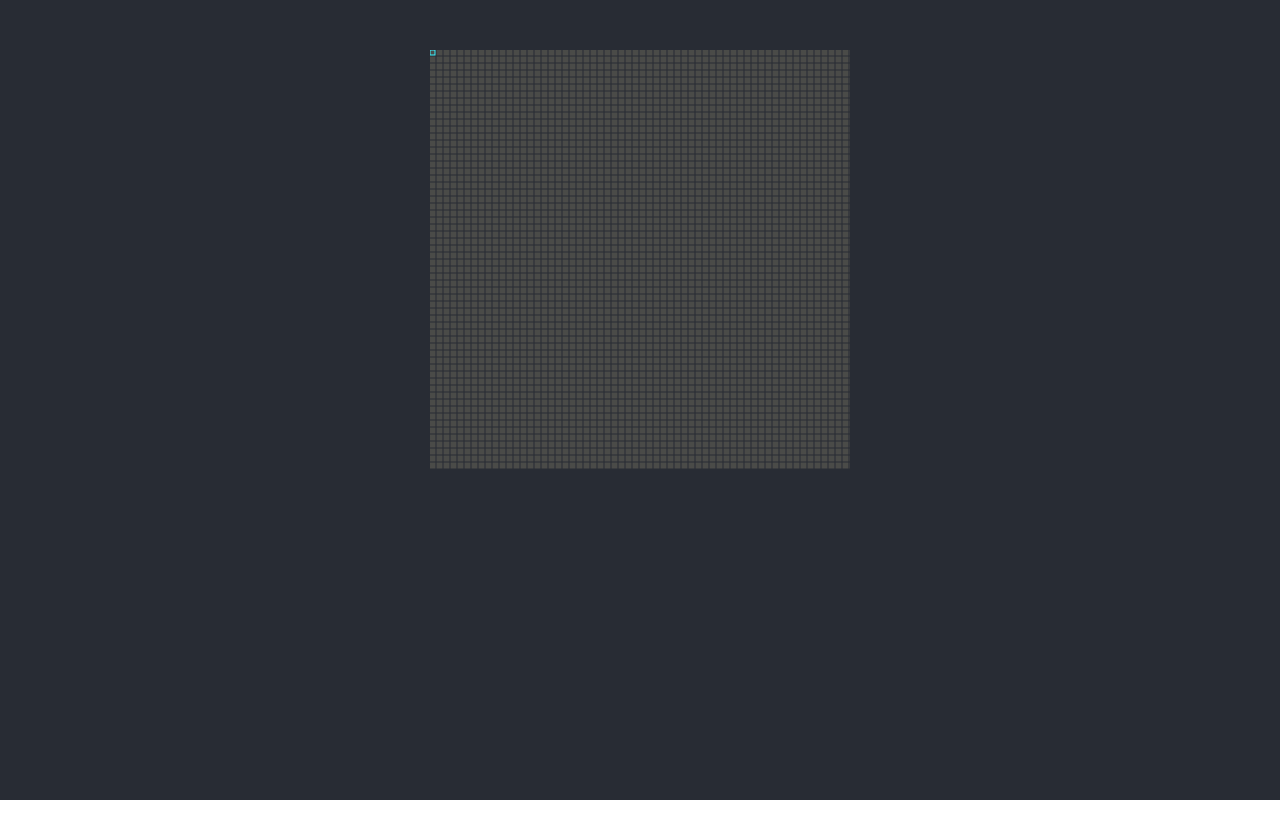
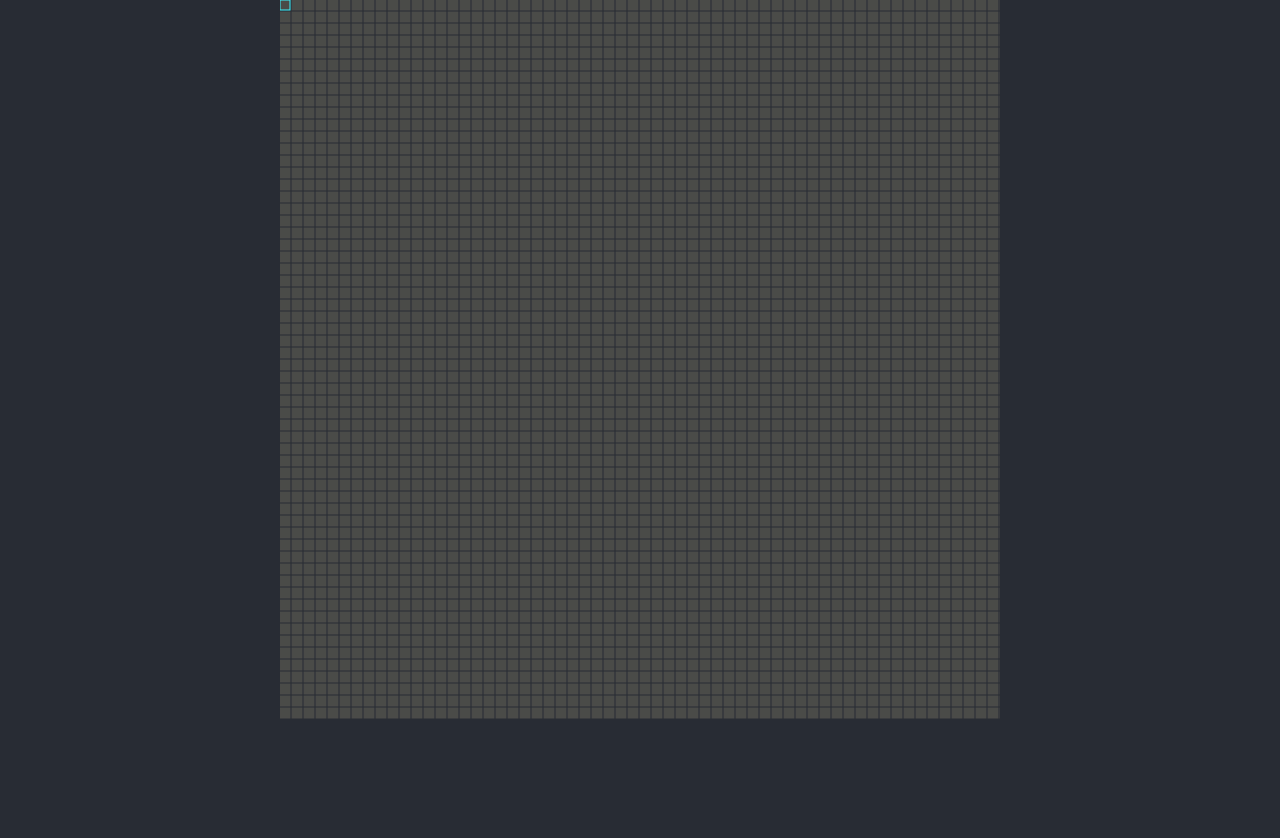
Before and after one commit to Neuman968/neuman-gameoflife, a React (Create React App) app: page / in a window 1280 px wide. Shown: the top 838 px of the page. Before the commit the page ends 800 px from the top, so only its background shows below. Built offline with nearby package versions, Linux system fonts and the light colour scheme.

Commit message:
Changed square size to 10 rather than 5.

```diff
--- a/src/components/Simulation.js
+++ b/src/components/Simulation.js
@@ -11,7 +11,7 @@ export const rowColFromCelKey = (key) => key.split('-')
 const _cachedWidthKeys = [...Array(60).keys()]
 const _cachedLengthKeys = [...Array(100).keys()]
 
-const squareSize = 5;
+const squareSize = 10;
 
 const Simulation = () => {
     const [state, setState] = useState({
```
